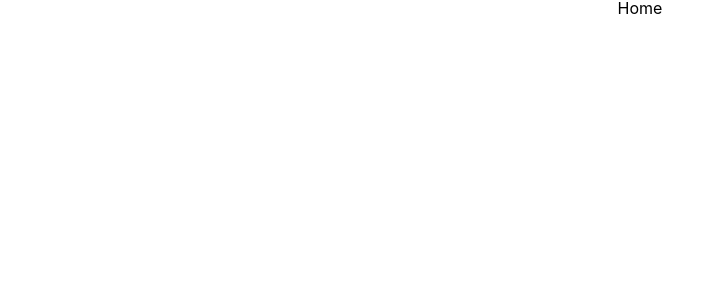
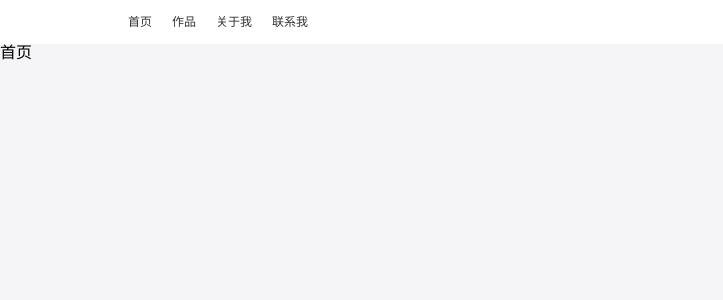
Before and after one commit to wangdongovo/peony-shop, a React app: page / in a window 1280 px wide. Shown: the top 300 px of the page, without its empty margins (0-723 px from the left). Built offline with nearby package versions, Linux system fonts and the light colour scheme.

Commit message:
style: 布局

```diff
--- a/src/App.tsx
+++ b/src/App.tsx
@@ -1,17 +1,14 @@
 import React from 'react'
 
+import { Outlet } from "react-router-dom"
 
-import Home from '@/pages/home/index'
+
 
 import './App.less'
 
 function App() {
   return (
-    <div className="App">
-
-
-      <Home></Home>
-    </div>
+    <Outlet></Outlet>
   )
 }
 
--- /dev/null
+++ b/src/components/layout/index.less
@@ -0,0 +1,3 @@
+.layout-container {
+
+}
--- a/src/components/layout/index.tsx
+++ b/src/components/layout/index.tsx
@@ -1,12 +1,17 @@
 import React from 'react'
 
+import Nav from '@/components/nav/index'
+import Main from '@/components/main/index'
 
-const Layout = () => {
-    return (
-        <div>
-            <h1>Layout</h1>
-        </div>
-    )
+import './index.less'
+
+const Layout = ({ children }: { children: React.ReactNode }) => {
+  return (
+    <div className="layout-container">
+      <Nav />
+      <Main>{children}</Main>
+    </div>
+  )
 }
 
 export default Layout
--- /dev/null
+++ b/src/components/main/index.less
@@ -0,0 +1,3 @@
+.main-section {
+  background-color: #f5f5f7;
+}
--- a/src/components/main/index.tsx
+++ b/src/components/main/index.tsx
@@ -1,10 +1,12 @@
 import React from 'react'
 
 
-const Main = () => {
+import './index.less'
+
+const Main = ({ children }: { children: React.ReactNode }) => {
     return (
-        <div>
-            <h1>Layout</h1>
+        <div className='main-section'>
+            { children }
         </div>
     )
 }
--- /dev/null
+++ b/src/components/nav/index.less
@@ -0,0 +1,25 @@
+.nav-section {
+  height: 44px;
+  background-color: #fff;
+
+  position: sticky;
+  top: 0;
+
+
+  .section-content {
+    margin: 0 auto;
+    box-sizing: border-box;
+    width: 100%;
+    height: 100%;
+    max-width: 1024px;
+    display: flex;
+    align-items: center;
+    gap: 20px;
+
+    .nav-item {
+      font-size: 12px;
+      font-weight: 400;
+      color: #000c;
+    }
+  }
+}
--- a/src/components/nav/index.tsx
+++ b/src/components/nav/index.tsx
@@ -1,12 +1,35 @@
-import React from 'react'
+import React, { useState } from 'react'
 
+import './index.less'
 
 const Nav = () => {
-    return (
-        <div>
-            <h1>Layout</h1>
-        </div>
-    )
+  const [nav, setNav] = useState([
+    {
+      name: '首页',
+      path: '/'
+    },
+    {
+      name: '作品',
+      path: '/production'
+    },
+    {
+      name: '关于我',
+      path: '/me'
+    },
+    {
+      name: '联系我',
+      path: '/contact'
+    }
+  ])
+  return (
+    <div className="nav-section">
+      <div className="section-content">
+        {nav.map((item) => {
+          return <div className='nav-item' key={item.name}>{item.name}</div>
+        })}
+      </div>
+    </div>
+  )
 }
 
 export default Nav
--- /dev/null
+++ b/src/pages/home/index.less
@@ -0,0 +1,5 @@
+.home-wrapper {
+    height: 9999px;
+    // background-color: pink;
+
+}
--- a/src/pages/home/index.tsx
+++ b/src/pages/home/index.tsx
@@ -1,12 +1,14 @@
 import React from 'react'
 
+import Layout from '@/components/layout/index'
 
+import './index.less'
 const Home = () => {
-    return (
-        <div>
-            <h1>Home</h1>
-        </div>
-    )
+  return (
+    <Layout>
+      <div className="home-wrapper">首页</div>
+    </Layout>
+  )
 }
 
 export default Home
```
Also changed, not shown: src/index.tsx (+9 -17 lines), 1 other file (tests, documents, lock files or other folders).
